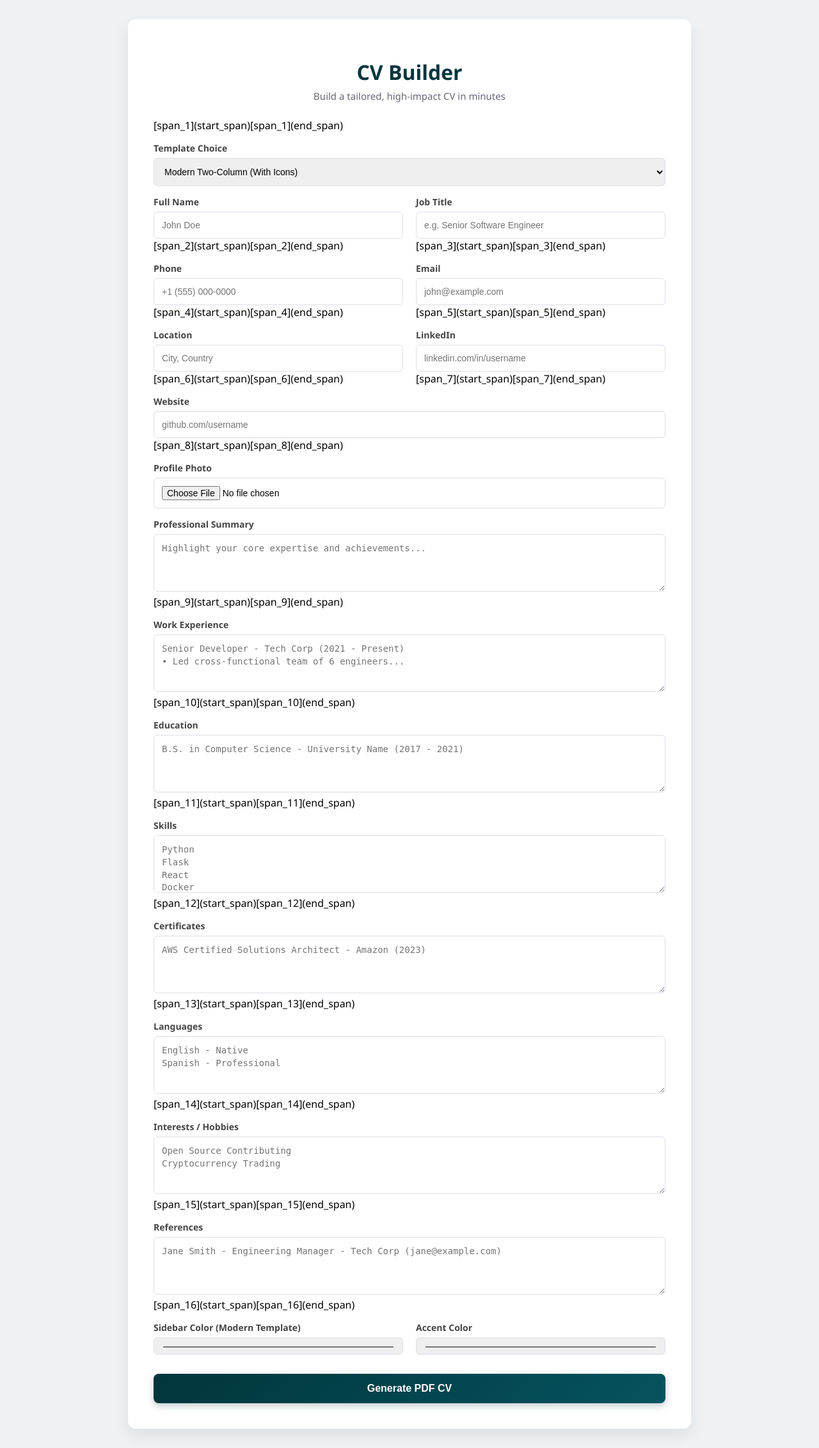
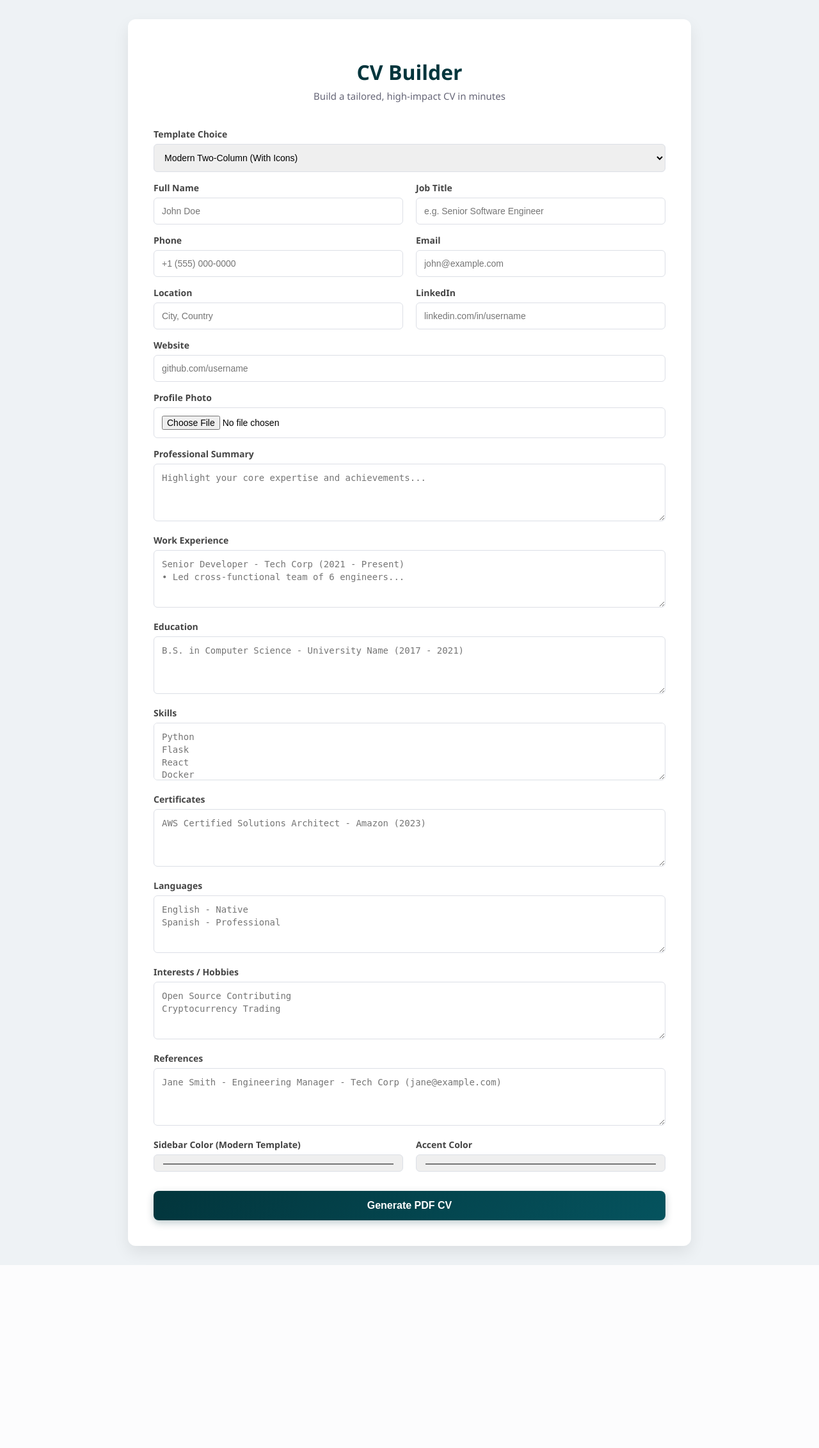
Before and after one commit to cvforgeapp-c/CV-Builder-, a Flask app: page / in a window 1280 px wide. Shown: the whole page at 64% size. After the commit the page ends 1978 px from the top, so only its background shows below. Run offline with Flask 3, Linux system fonts and the light colour scheme.

Commit message:
Update index.html

```diff
--- a/templates/index.html
+++ b/templates/index.html
@@ -118,7 +118,7 @@
 <body>
     <div class="container">
         <h1>CV Builder</h1>
-        <div class="subtitle">Build a tailored, high-impact CV in minutes</div>[span_1](start_span)[span_1](end_span)
+        <div class="subtitle">Build a tailored, high-impact CV in minutes</div>
 
         <form action="/generate" method="POST" enctype="multipart/form-data">
 
@@ -138,66 +138,66 @@
             <div class="row">
                 <div>
                     <label>Full Name</label>
-                    <input type="text" name="name" required placeholder="John Doe">[span_2](start_span)[span_2](end_span)
+                    <input type="text" name="name" required placeholder="John Doe">
                 </div>
                 <div>
                     <label>Job Title</label>
-                    <input type="text" name="title" required placeholder="e.g. Senior Software Engineer">[span_3](start_span)[span_3](end_span)
+                    <input type="text" name="title" required placeholder="e.g. Senior Software Engineer">
                 </div>
             </div>
 
             <div class="row">
                 <div>
                     <label>Phone</label>
-                    <input type="text" name="phone" placeholder="+1 (555) 000-0000">[span_4](start_span)[span_4](end_span)
+                    <input type="text" name="phone" placeholder="+1 (555) 000-0000">
                 </div>
                 <div>
                     <label>Email</label>
-                    <input type="text" name="email" placeholder="john@example.com">[span_5](start_span)[span_5](end_span)
+                    <input type="text" name="email" placeholder="john@example.com">
                 </div>
             </div>
 
             <div class="row">
                 <div>
                     <label>Location</label>
-                    <input type="text" name="location" placeholder="City, Country">[span_6](start_span)[span_6](end_span)
+                    <input type="text" name="location" placeholder="City, Country">
                 </div>
                 <div>
                     <label>LinkedIn</label>
-                    <input type="text" name="linkedin" placeholder="linkedin.com/in/username">[span_7](start_span)[span_7](end_span)
+                    <input type="text" name="linkedin" placeholder="linkedin.com/in/username">
                 </div>
             </div>
 
             <label>Website</label>
-            <input type="text" name="website" placeholder="github.com/username">[span_8](start_span)[span_8](end_span)
+            <input type="text" name="website" placeholder="github.com/username">
 
             <label>Profile Photo</label>
             <input type="file" name="photo" accept="image/*">
 
             <!-- MAIN CONTENT SECTIONS -->
             <label>Professional Summary</label>
-            <textarea name="summary" placeholder="Highlight your core expertise and achievements..."></textarea>[span_9](start_span)[span_9](end_span)
+            <textarea name="summary" placeholder="Highlight your core expertise and achievements..."></textarea>
 
             <label>Work Experience</label>
-            <textarea name="experience" placeholder="Senior Developer - Tech Corp (2021 - Present)&#10;• Led cross-functional team of 6 engineers..."></textarea>[span_10](start_span)[span_10](end_span)
+            <textarea name="experience" placeholder="Senior Developer - Tech Corp (2021 - Present)&#10;• Led cross-functional team of 6 engineers..."></textarea>
 
             <label>Education</label>
-            <textarea name="education" placeholder="B.S. in Computer Science - University Name (2017 - 2021)"></textarea>[span_11](start_span)[span_11](end_span)
+            <textarea name="education" placeholder="B.S. in Computer Science - University Name (2017 - 2021)"></textarea>
 
             <label>Skills</label>
-            <textarea name="skills" placeholder="Python&#10;Flask&#10;React&#10;Docker"></textarea>[span_12](start_span)[span_12](end_span)
+            <textarea name="skills" placeholder="Python&#10;Flask&#10;React&#10;Docker"></textarea>
 
             <label>Certificates</label>
-            <textarea name="certificates" placeholder="AWS Certified Solutions Architect - Amazon (2023)"></textarea>[span_13](start_span)[span_13](end_span)
+            <textarea name="certificates" placeholder="AWS Certified Solutions Architect - Amazon (2023)"></textarea>
 
             <label>Languages</label>
-            <textarea name="languages" placeholder="English - Native&#10;Spanish - Professional"></textarea>[span_14](start_span)[span_14](end_span)
+            <textarea name="languages" placeholder="English - Native&#10;Spanish - Professional"></textarea>
 
             <label>Interests / Hobbies</label>
-            <textarea name="hobbies" placeholder="Open Source Contributing&#10;Cryptocurrency Trading"></textarea>[span_15](start_span)[span_15](end_span)
+            <textarea name="hobbies" placeholder="Open Source Contributing&#10;Cryptocurrency Trading"></textarea>
 
             <label>References</label>
-            <textarea name="references" placeholder="Jane Smith - Engineering Manager - Tech Corp (jane@example.com)"></textarea>[span_16](start_span)[span_16](end_span)
+            <textarea name="references" placeholder="Jane Smith - Engineering Manager - Tech Corp (jane@example.com)"></textarea>
 
             <!-- COLOR SELECTION CONTROLS -->
             <div class="row">
```
